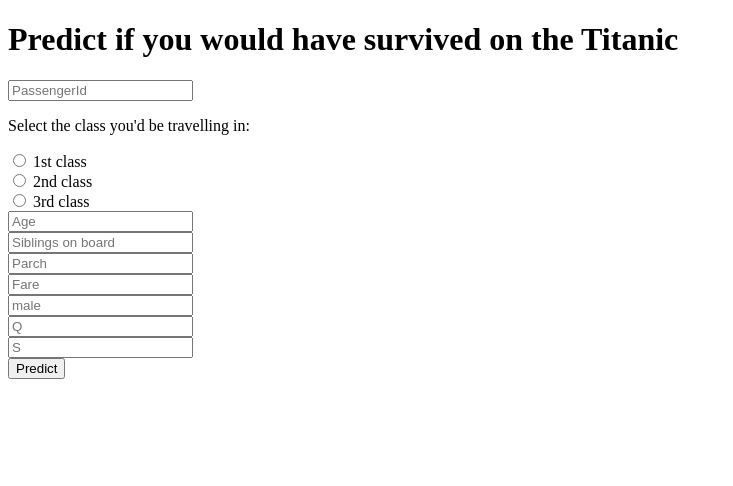
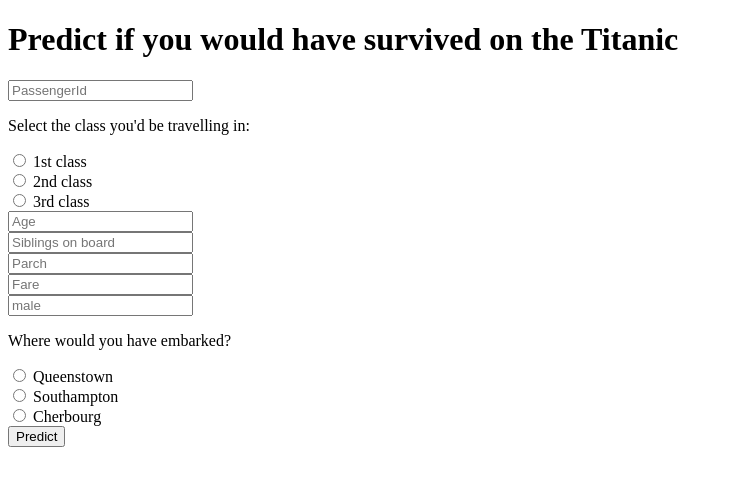
Before and after one commit to pranavtumkur/Predicting-if-you-would-survive-on-the-Titanic, a Flask app: page / in a window 1280 px wide. Shown: the top 486 px of the page, without its empty margins (0-733 px from the left). Run offline with Flask 2, Linux system fonts and the light colour scheme; parts of the project's set-up code (start-up, migrations or seed data) failed here and were passed over.

Commit message:
Update index.html

```diff
--- a/templates/index.html
+++ b/templates/index.html
@@ -27,11 +27,16 @@
 	  <label for="3">3rd class</label><br>
 	<input type="number" step="0" min="1" name="Age" placeholder="Age" required="required" /><br>
 	<input type="number" step="0" min="0" name="SibSp" placeholder="Siblings on board" required="required" /><br>
-	<input type="text" name="Parch" placeholder="Parch" required="required" /><br>
-	<input type="number" step="0.01" min="0" name="Fare" placeholder="Fare" required="required" /><br>
+	<input type="text" name="Parch" placeholder="Parch" required="Parents/children on board" /><br>
+	<input type="number" step="0" min="0" name="Fare" placeholder="Fare" required="required" /><br>
 	<input type="text" name="male" placeholder="male" required="required" /><br>
-	<input type="text" name="Q" placeholder="Q" required="required" /><br>
-	<input type="text" name="S" placeholder="S" required="required" /><br>
+	<p>Where would you have embarked?</p>
+	  <input type="radio" id="Q" name="Q" value="Q">
+	  <label for="Q">Queenstown</label><br>
+	  <input type="radio" id="S" name="Q" value="S">
+	  <label for="S">Southampton</label><br>
+	  <input type="radio" id="C" name="Q" value="C">
+	  <label for="C">Cherbourg</label><br>
 
         <button type="submit" class="btn btn-primary btn-block btn-large">Predict</button>
     </form>
```
